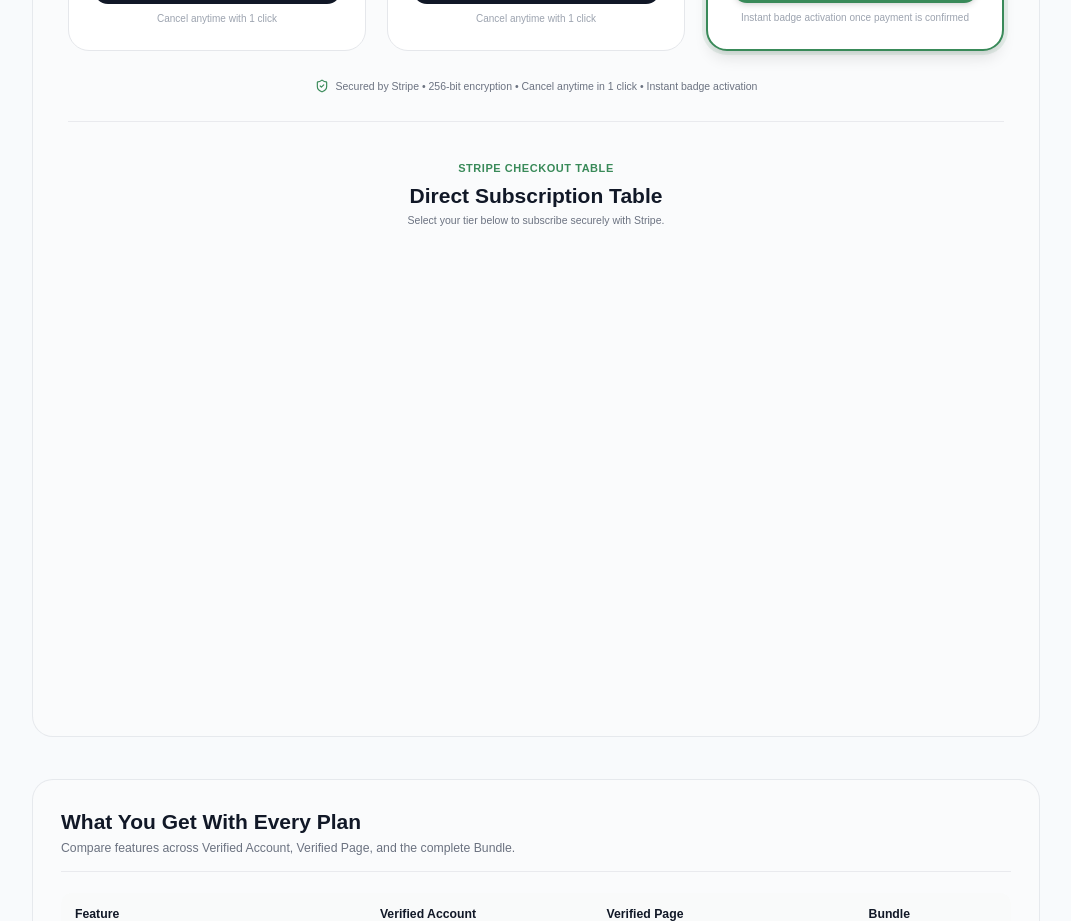
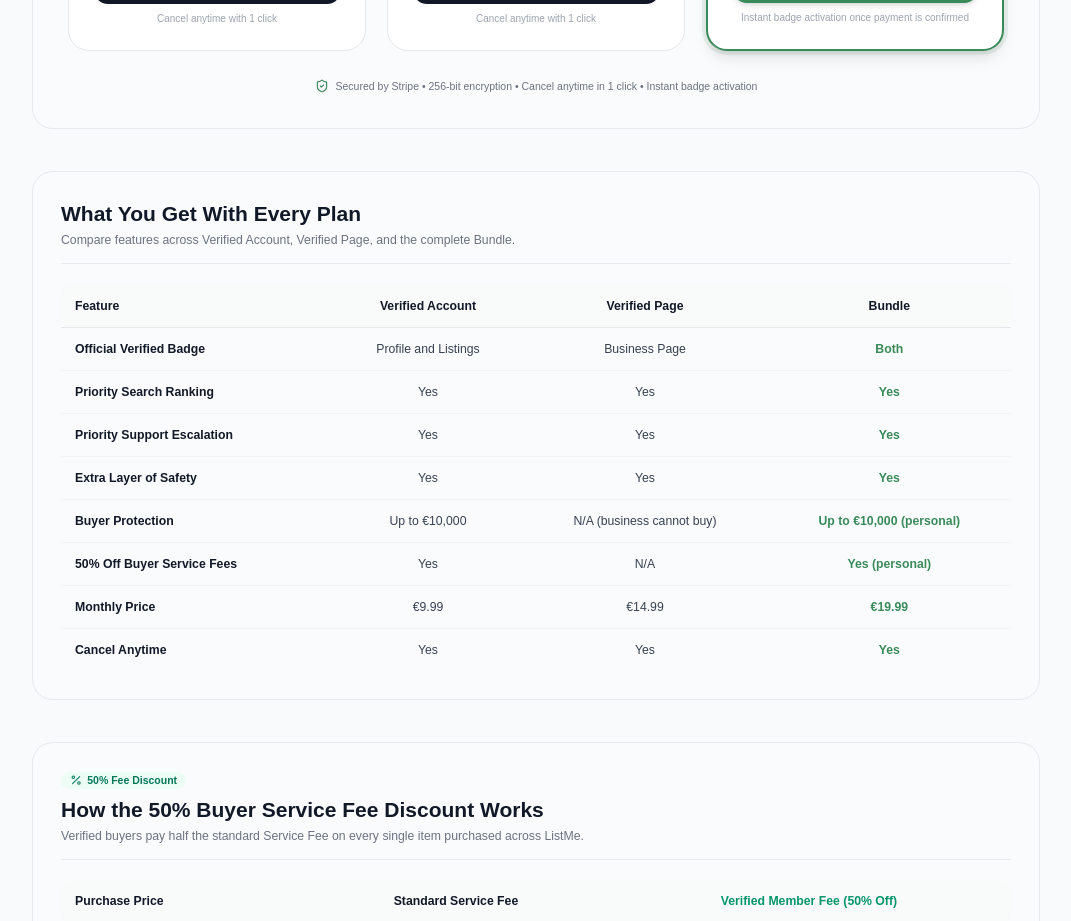
Before and after one commit to Atlas-Equity/Listme-Ireland, a Next.js app in the folder frontend/: page /verified in a window 1280 px wide. Shown: the part 1720-2641 px from the top of the page, without its empty margins (104-1175 px from the left). Built offline with nearby package versions, Linux system fonts and the light colour scheme; no server answers.

Commit message:
fixed the verified page

```diff
--- a/frontend/src/app/verified/page.tsx
+++ b/frontend/src/app/verified/page.tsx
@@ -14,7 +14,6 @@ import {
   HelpCircle
 } from 'lucide-react';
 import VerifiedBadge from '@/components/VerifiedBadge';
-import StripePricingTable from '@/components/StripePricingTable';
 import VerifiedPricingCard from './VerifiedPricingCard';
 
 export const metadata: Metadata = {
@@ -236,26 +235,6 @@ export default function VerifiedPage() {
             </div>
 
             <VerifiedPricingCard />
-
-            <div id="stripe-table" className="pt-10 border-t border-gray-200/80 dark:border-zinc-800 space-y-4">
-              <div className="text-center space-y-1">
-                <span className="text-[11px] font-extrabold uppercase tracking-wider text-primary">
-                  Stripe Checkout Table
-                </span>
-                <h3 className="text-xl sm:text-2xl font-black text-gray-900 dark:text-white">
-                  Direct Subscription Table
-                </h3>
-                <p className="text-xs text-gray-500 dark:text-gray-400">
-                  Select your tier below to subscribe securely with Stripe.
-                </p>
-              </div>
-
-              <StripePricingTable
-                pricingTableId="prctbl_1UHiSUQ4vWyFpILpF8sCjPPn"
-                publishableKey="pk_live_51TlR2gQ4vWyFpILpKmPSa2iCMOGH5zCE0dracV3PaWTDk1uA4MGJtC0kcIPXIjgSUVNZ6s5WGPOKbqclUPxuwemA00UMLqRB6r"
-                className="min-h-[460px]"
-              />
-            </div>
           </div>
         </section>
 
```
